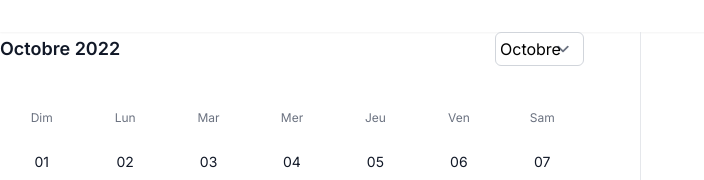
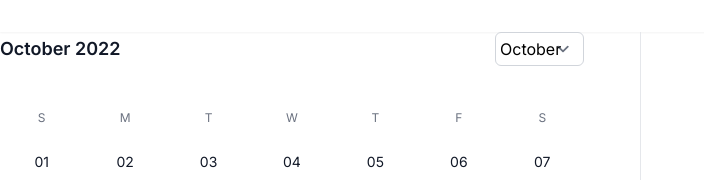
Before and after one commit to DonTizi/tireswift, a Next.js app: page /admin in a window 1280 px wide. Shown: the top 180 px of the page, without its empty margins (0-704 px from the left). Built offline with nearby package versions, Linux system fonts and the light colour scheme.

Commit message:
Update page.tsx

```diff
--- a/src/app/admin/page.tsx
+++ b/src/app/admin/page.tsx
@@ -25,9 +25,9 @@ function createDaysForMonth(year: number, month: number, daysInMonth: number) {
 
 // Month names
 const monthNames: { [key: string]: string } = {
-  '10': 'Octobre',
-  '11': 'Novembre',
-  '12': 'Décembre',
+  '10': 'October',
+  '11': 'November',
+  '12': 'December',
 };
 
 export default function Example() {
@@ -94,13 +94,13 @@ export default function Example() {
             </select>
           </div>
           <div className="mt-10 grid grid-cols-7 text-center text-xs leading-6 text-gray-500">
-            <div>Dim</div>
-            <div>Lun</div>
-            <div>Mar</div>
-            <div>Mer</div>
-            <div>Jeu</div>
-            <div>Ven</div>
-            <div>Sam</div>
+            <div>S</div>
+            <div>M</div>
+            <div>T</div>
+            <div>W</div>
+            <div>T</div>
+            <div>F</div>
+            <div>S</div>
           </div>
           <div className="mt-2 grid grid-cols-7 text-sm">
             {months[currentMonth].map((day, dayIdx) => (
@@ -142,7 +142,7 @@ export default function Example() {
                   ))}
                 </div>
               ) : (
-                <p>Aucune transaction trouvée pour cette date.</p>
+                <p>No transaction found.</p>
               )}
             </div>
           )}
```
